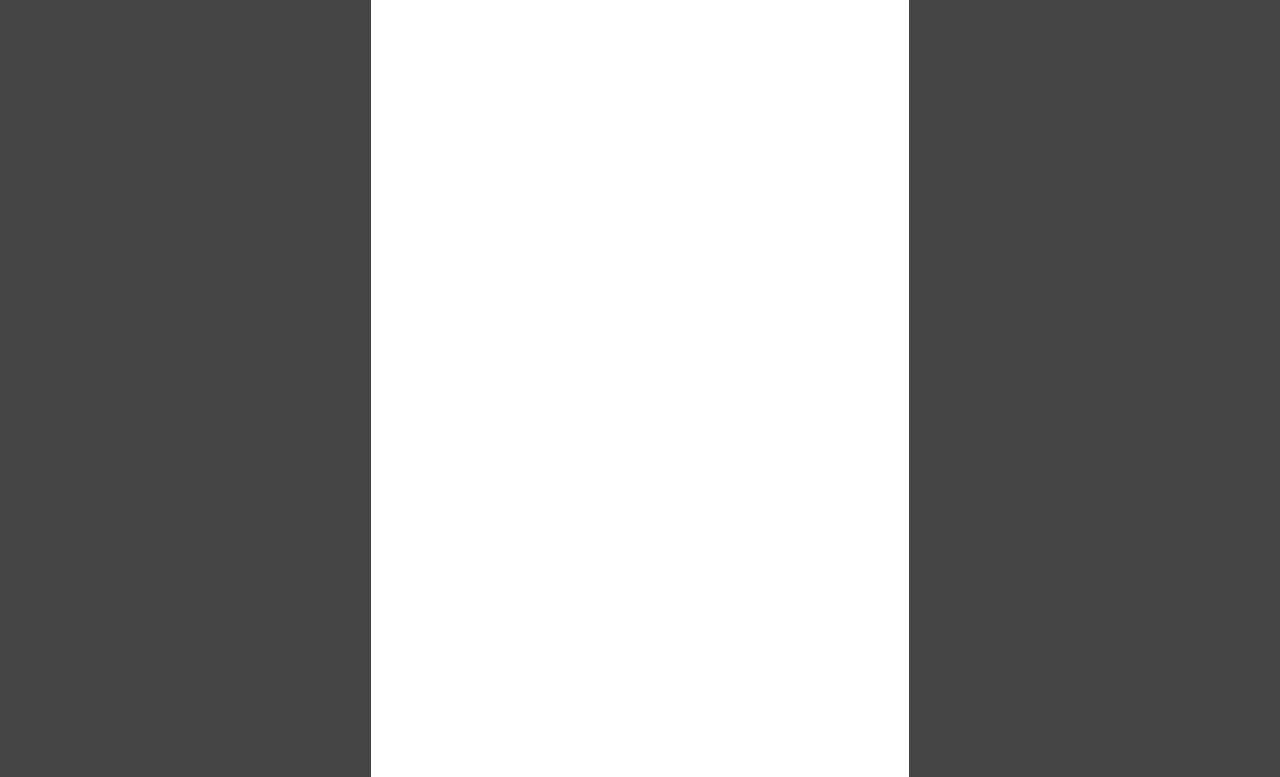
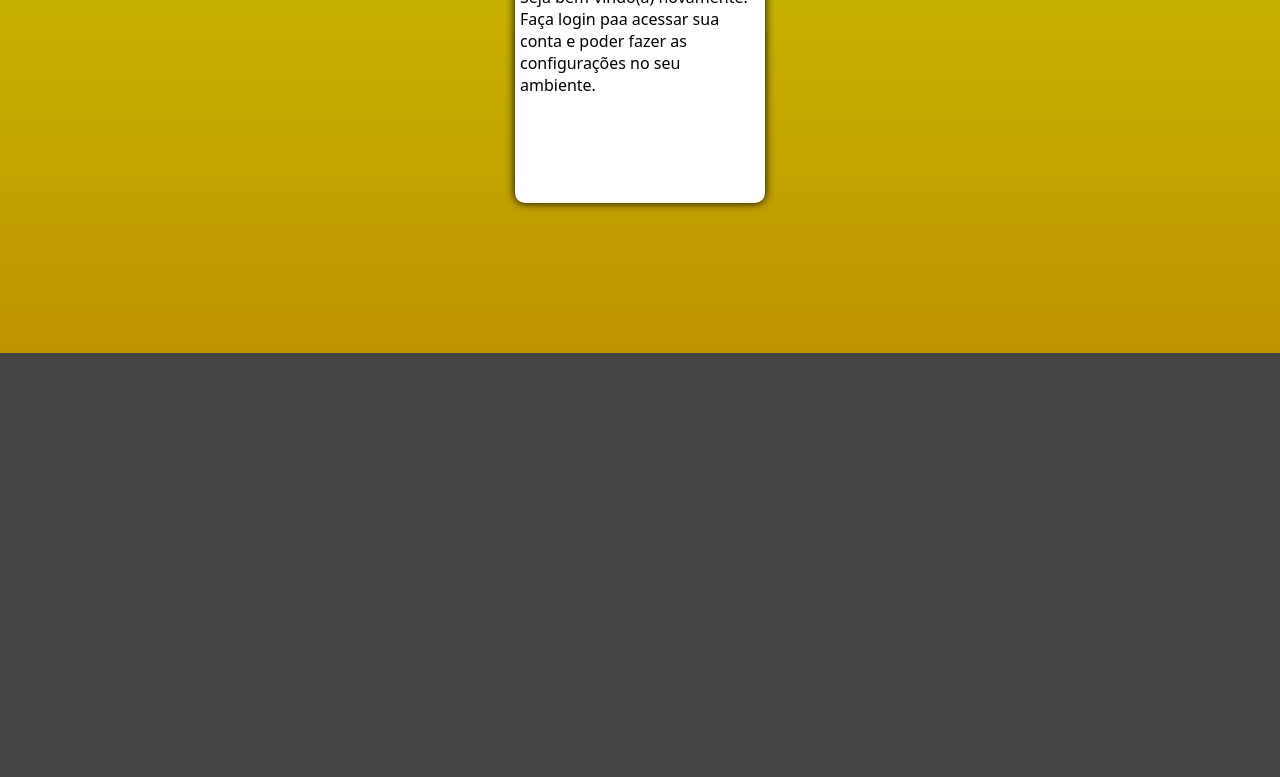
Before and after one commit to Zanattigui/Projeto-Login, a plain HTML site: page index.html in a window 1280 px wide. Shown: the part 447-1224 px from the top of the page. After the commit the page ends 800 px from the top, so only its background shows below. Drawn offline with Linux system fonts and the light colour scheme.

Commit message:
Up tela de tablet

```diff
--- /dev/null
+++ b/estilos/media-queries.css
@@ -0,0 +1,32 @@
+@charset "UTF-8";
+
+/* amarelo: #FECC02 */
+
+@media screen and (min-width:768px) and (max-width: 992px) {
+
+    section {
+        width: 600px;
+        height: 700px;
+    }
+
+    #imagem {
+        height: 350px;
+    }
+
+    #form h1 {
+        font-size: 2em
+    }
+
+    #form p {
+        font-size: 1.4em;
+    }
+}
+
+
+
+@media screen and (min-width: 992px) {
+    body {
+        background-image: linear-gradient(to bottom, rgb(211, 190, 2),rgb(200, 181, 0), rgb(190, 147, 0));
+    }
+
+}
--- a/estilos/style.css
+++ b/estilos/style.css
@@ -8,22 +8,37 @@ Amarelo
 cinza
 */
 
-html {
+* {
+    font-family: system-ui, -apple-system, BlinkMacSystemFont, 'Segoe UI', Roboto, Oxygen, Ubuntu, Cantarell, 'Open Sans', 'Helvetica Neue', sans-serif;
+    margin: 0px;
+    padding: 0px;
+    box-sizing: border-box;
+}
+
+body, html {
     background-color: rgb(68, 68, 68);
-    font-family: Arial, Helvetica, sans-serif;
+    height: 100vh;
+    width: 100vw;
 }
 
 main {
+    position: relative;
     height: 100vh;
+    width: 100vw;
 }
 
 section {
+    /* Centralização de tela */
+    position: absolute;
+    top: 50%;
+    left: 50%;
+    transform: translate(-50%, -50%);
+    /*--------------------------------*/
     background-color: white;
-    width: 42vw;
-    height: 100vw;
-    margin: auto;
-    margin-top: 12vh;
+    width: 250px;
+    height: 500px;
     border-radius: 10px;
+    box-shadow: 0px 0px 10px black;
 }
 
 #imagem {
@@ -41,6 +56,5 @@ section {
 }
 
 #form p {
-    font-size: 0.8em;
     padding: 5px 5px 0px 5px;
 }
--- a/index.html
+++ b/index.html
@@ -4,6 +4,7 @@
     <meta charset="UTF-8">
     <meta name="viewport" content="width=device-width, initial-scale=1.0">
     <link rel="stylesheet" href="estilos/style.css">
+    <link rel="stylesheet" href="estilos/media-queries.css">
     <title>Login</title>
 </head>
 <body>
```
Also changed, not shown: imagens/caminhao-500hpx.jpg (added).
